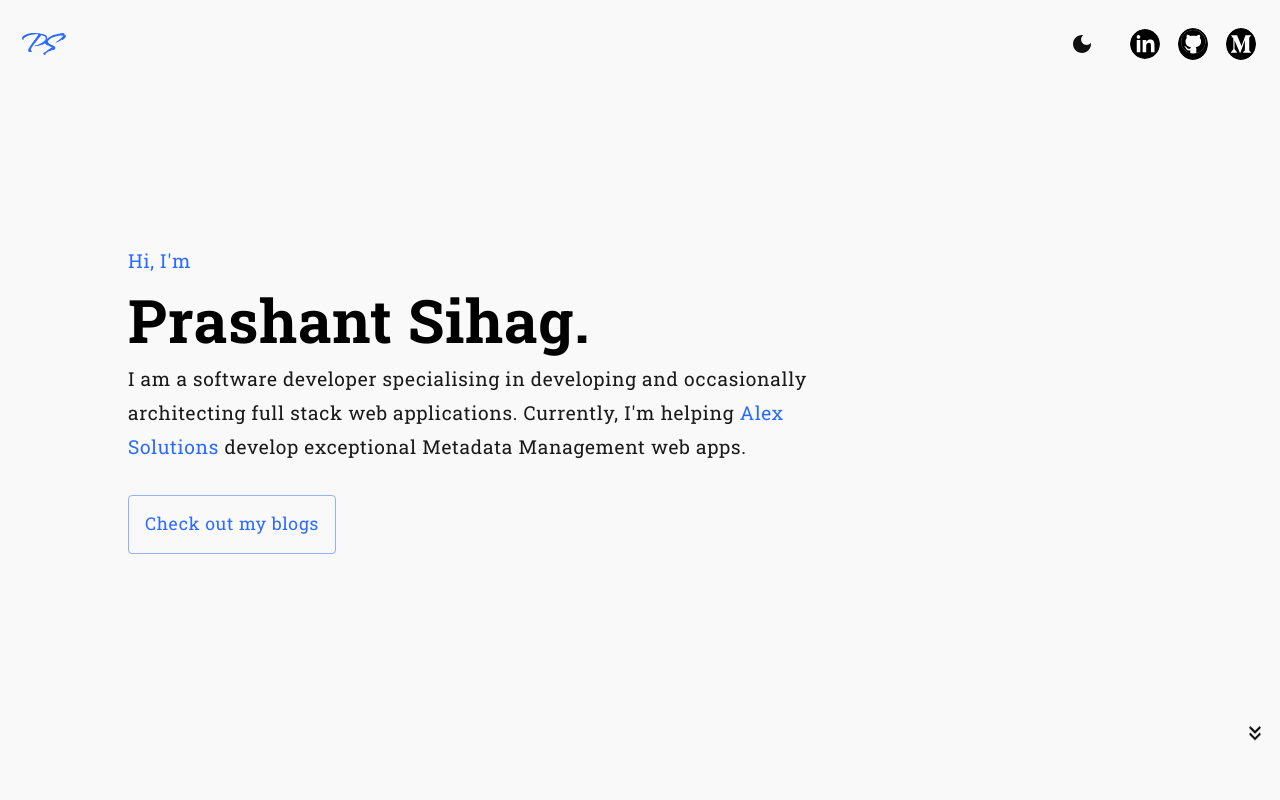
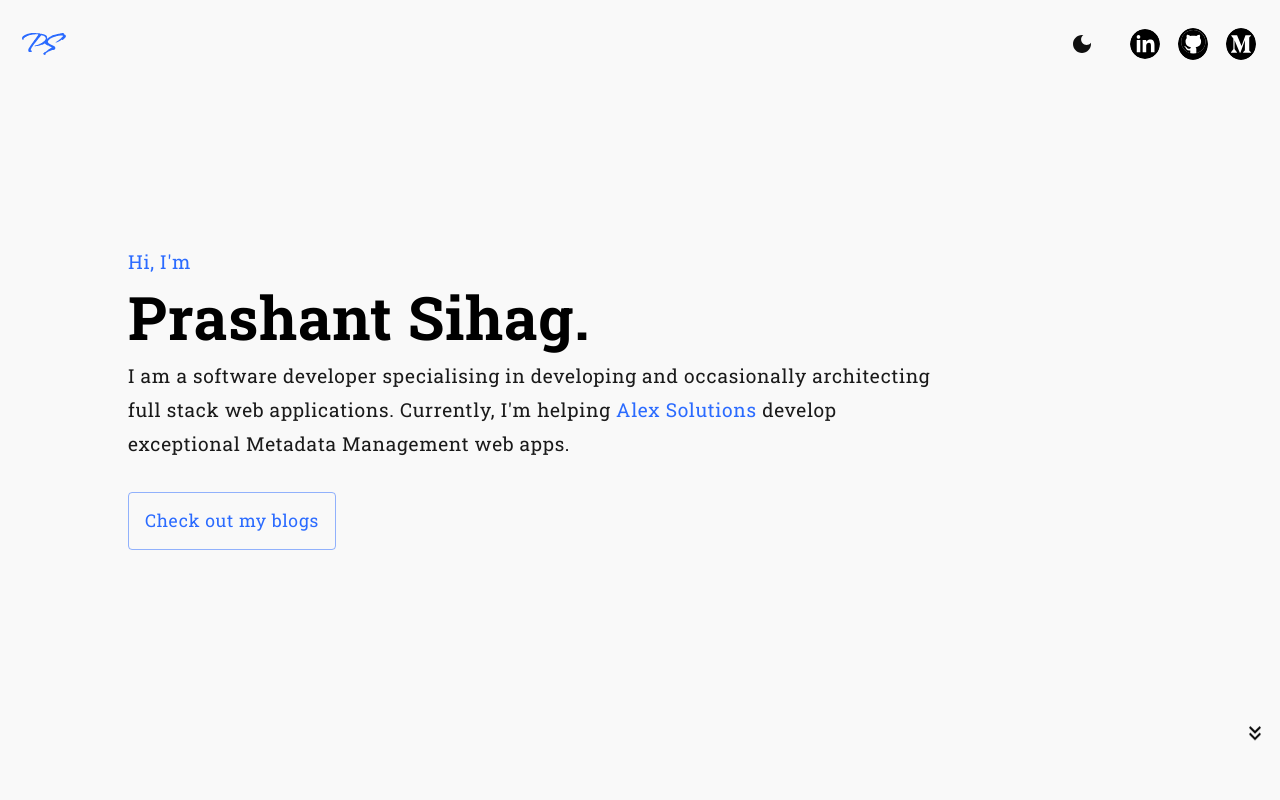
Before and after one commit to prashantsihag03/portfolio, a React app: page / in a window 1280 px wide. Shown: the top 800 px of the page. Built offline with nearby package versions, Linux system fonts and the light colour scheme.

Commit message:
code refactored for theme into smaller files, made quickBioInfo subtitle smaller and reduced lineheight

```diff
--- /dev/null
+++ b/src/Theme/components.ts
@@ -0,0 +1,38 @@
+import { Components } from "@mui/material";
+import { Theme } from "@mui/system";
+import { DisplayMode } from "../types";
+
+export const getComponentsTheme = (mode: DisplayMode): Components<Omit<Theme,"components">> => {
+  return {
+    MuiButton: {
+      variants: [
+        {
+          props: {variant: 'outlined'},
+          style: {
+            textTransform: 'none',
+            padding: '0.8rem 1rem',
+            fontSize: '1.1rem',
+            ["@media only screen and (max-width: 600px)"]: {
+              fontSize: "1rem",
+              padding: '0.6rem 0.8rem',
+            }
+          }
+        }
+      ]
+    },
+    MuiLink: {
+      styleOverrides: {
+        root: {textDecoration: 'none'}
+      }
+    },
+    MuiCard: {
+      styleOverrides: {
+        root: {
+          "&:hover": {
+            cursor: mode === "dark" ? "url('./images/whiteReadMoreCursor.svg'), pointer" : "url('./images/darkReadMoreCursor.svg'), pointer",
+          }
+        }
+      }
+    }
+  }
+}
--- /dev/null
+++ b/src/Theme/index.ts
@@ -0,0 +1,14 @@
+import { ThemeOptions } from "@mui/material";
+import { getComponentsTheme } from "./components";
+import { getPaletteTheme } from "./palette";
+import { getTypographyTheme } from "./typography";
+
+const getDesignTokens = (mode: "light" | "dark"): ThemeOptions => {
+  return {
+    palette: getPaletteTheme(mode),
+    typography: (palette) => getTypographyTheme(palette),
+    components: getComponentsTheme(mode)
+  }
+}
+
+export default getDesignTokens;
--- /dev/null
+++ b/src/Theme/palette.ts
@@ -0,0 +1,30 @@
+import { PaletteOptions } from "@mui/material";
+import { DisplayMode } from "../types";
+
+export const getPaletteTheme = (mode: DisplayMode): PaletteOptions => {
+  return {
+    mode: mode,
+    primary: {
+      main: mode === "light" ? '#f9f9f9': '#101010',
+      light: '#f9f9f9',
+      dark: '#101010',
+    },
+    secondary: {
+      main: mode === "light" ? '#2b6bff' : '#8dafff',
+      light: '#2b6bff',
+      dark: '#8dafff',
+    },
+    text: {
+      primary: mode === "light" ? '#000000' : '#FFF',
+      secondary: mode === "light" ? '#1a1a1a' : '#b5b5b5',
+    },
+    background: {
+      default: mode === "light" ? '#f9f9f9' : '#101010',
+      paper: mode === "light" ? '#f9f9f9' : '#101010',
+    },
+    action: {
+      active: '#FFF',
+      hover: 'rgba(128, 128, 128, 0.2)',
+    },
+  }
+}
--- /dev/null
+++ b/src/Theme/typography.ts
@@ -0,0 +1,43 @@
+import { Palette } from "@mui/material";
+import { TypographyOptions } from "@mui/material/styles/createTypography";
+
+// eslint-disable-next-line no-unused-vars
+export const getTypographyTheme = (palette: Palette): TypographyOptions => {
+  return {
+    allVariants: {
+      color: palette.text.primary,
+      letterSpacing: '0.5pt',
+      fontFamily: palette.mode === "light" ? '"Roboto Slab Regular", "Helvetica", -apple-system, system-ui, serif' : '"Roboto Slab Light", "Helvetica", -apple-system, system-ui, serif',
+    },
+    h2: {
+      fontSize: '1.8rem',
+    },
+    h5: {
+      fontSize: "clamp(1.1rem, 2vw, 1.3rem)",
+    },
+    subtitle1: {
+      color: palette.text.secondary,
+      fontSize: "1.2rem",
+      ["@media only screen and (max-width: 1000px)"]: {
+        fontSize: "1rem",
+      }
+    },
+    subtitle2:{
+      color: palette.secondary.main,
+      fontSize: "1.2rem",
+      lineHeight: '1.5rem',
+      ["@media only screen and (max-width: 1000px)"]: {
+        fontSize: "1rem",
+      }
+    },
+    body1: {
+      color: palette.text.secondary,
+      fontSize: "1rem",
+    },
+    body2: {
+      fontSize: "clamp(50px, 5vw, 60px)",
+      fontWeight: 900,
+      fontFamily: '"Roboto Slab Bold", -apple-system, system-ui, serif',
+    }
+  }
+}
--- a/src/components/App/useDisplayMode.ts
+++ b/src/components/App/useDisplayMode.ts
@@ -1,10 +1,11 @@
 import { createTheme, useMediaQuery } from "@mui/material";
 import * as React from "react";
-import getDesignTokens from "../../theme";
+import getDesignTokens from "../../Theme";
+import { DisplayMode } from "../../types";
 
 const useDisplayMode = () => {
   const prefersDarkMode = useMediaQuery('(prefers-color-scheme: dark)');
-  const [displayMode, setDisplayMode] = React.useState<"light" | "dark">(prefersDarkMode ? "dark" : "light");
+  const [displayMode, setDisplayMode] = React.useState<DisplayMode>(prefersDarkMode ? "dark" : "light");
 
   const toggleDisplayMode = () => {
     if (displayMode==="light") {
--- a/src/components/QuickBioInfo/index.tsx
+++ b/src/components/QuickBioInfo/index.tsx
@@ -1,27 +1,11 @@
 import { Box, Fade, Typography } from '@mui/material';
-import { SxProps, Theme } from '@mui/system';
 import * as React from 'react';
 import MenuButton from '../MenuButton';
+import { containerStyles, subContainerStyles } from './styles';
 
-const containerStyles: SxProps<Theme> = {
-  display: "flex",
-  width: "100%",
-  height: "100vh",
-  flexDirection: "row",
-  justifyContent: "left",
-  alignItems: "center",
-  textAlign: "left",
-};
-
-const subContainerStyles: SxProps<Theme> = {
-  display: "flex",
-  flexDirection: "column",
-  width: "70%",
-  ["@media only screen and (max-width: 1000px)"]: {
-    width: "100%",
-  }
-};
-
+/**
+ * Component that provides Quick Biographical Information including some quick call to actions for users.
+ */
 const QuickBioInfo: React.FC = () => {
   return (
     <Fade in={true} appear timeout={300}>
--- /dev/null
+++ b/src/components/QuickBioInfo/styles.ts
@@ -0,0 +1,21 @@
+import { SxProps } from "@mui/material";
+import { Theme } from "@mui/system";
+
+export const containerStyles: SxProps<Theme> = {
+  display: "flex",
+  width: "100%",
+  height: "100vh",
+  flexDirection: "row",
+  justifyContent: "left",
+  alignItems: "center",
+  textAlign: "left",
+};
+
+export  const subContainerStyles: SxProps<Theme> = {
+  display: "flex",
+  flexDirection: "column",
+  width: "80%",
+  ["@media only screen and (max-width: 1000px)"]: {
+    width: "100%",
+  }
+};
--- a/src/theme.ts
+++ /dev/null
@@ -1,101 +0,0 @@
-import { ThemeOptions } from "@mui/material";
-
-const getDesignTokens = (mode: "light" | "dark"): ThemeOptions => {
-  return {
-    palette: {
-      mode: mode,
-      primary: {
-        main: mode === "light" ? '#f9f9f9': '#101010',
-        light: '#f9f9f9',
-        dark: '#101010',
-      },
-      secondary: {
-        main: mode === "light" ? '#2b6bff' : '#8dafff',
-        light: '#2b6bff',
-        dark: '#8dafff',
-      },
-      text: {
-        primary: mode === "light" ? '#000000' : '#FFF',
-        secondary: mode === "light" ? '#1a1a1a' : '#b5b5b5',
-      },
-      background: {
-        default: mode === "light" ? '#f9f9f9' : '#101010',
-        paper: mode === "light" ? '#f9f9f9' : '#101010',
-      },
-      action: {
-        active: '#FFF',
-        hover: 'rgba(128, 128, 128, 0.2)',
-      },
-    },
-    typography: {
-      allVariants: {
-        color: mode === "light" ? '#000000' : '#FFF',
-        letterSpacing: '0.5pt',
-        fontFamily: mode === "light" ? '"Roboto Slab Regular", "Helvetica", -apple-system, system-ui, serif' : '"Roboto Slab Light", "Helvetica", -apple-system, system-ui, serif',
-      },
-      h2: {
-        fontSize: '1.8rem',
-      },
-      h5: {
-        fontSize: "clamp(1.1rem, 2vw, 1.3rem)",
-      },
-      subtitle1: {
-        color: mode === "light" ? '#1a1a1a' : '#b5b5b5',
-        fontSize: "1.2rem",
-        ["@media only screen and (max-width: 1000px)"]: {
-          fontSize: "1.1rem",
-        }
-      },
-      subtitle2:{
-        color: mode === "light" ? '#2b6bff' : '#8dafff',
-        fontSize: "1.2rem",
-        ["@media only screen and (max-width: 1000px)"]: {
-          fontSize: "1.1rem",
-        }
-      },
-      body1: {
-        color: mode === "light" ? '#1a1a1a' : '#b5b5b5',
-        fontSize: "1rem",
-      },
-      body2: {
-        fontSize: "clamp(50px, 5vw, 60px)",
-        fontWeight: 900,
-        fontFamily: '"Roboto Slab Bold", -apple-system, system-ui, serif',
-      }
-    },
-    components: {
-      MuiButton: {
-        variants: [
-          {
-            props: {variant: 'outlined'},
-            style: {
-              textTransform: 'none',
-              padding: '0.8rem 1rem',
-              fontSize: '1.1rem',
-              ["@media only screen and (max-width: 600px)"]: {
-                fontSize: "1rem",
-                padding: '0.6rem 0.8rem',
-              }
-            }
-          }
-        ]
-      },
-      MuiLink: {
-        styleOverrides: {
-          root: {textDecoration: 'none'}
-        }
-      },
-      MuiCard: {
-        styleOverrides: {
-          root: {
-            "&:hover": {
-              cursor: mode === "dark" ? "url('./images/whiteReadMoreCursor.svg'), pointer" : "url('./images/darkReadMoreCursor.svg'), pointer",
-            }
-          }
-        }
-      }
-    }
-  }
-}
-
-export default getDesignTokens;
--- /dev/null
+++ b/src/types.d.ts
@@ -0,0 +1 @@
+export type DisplayMode = "light" | "dark";
```
